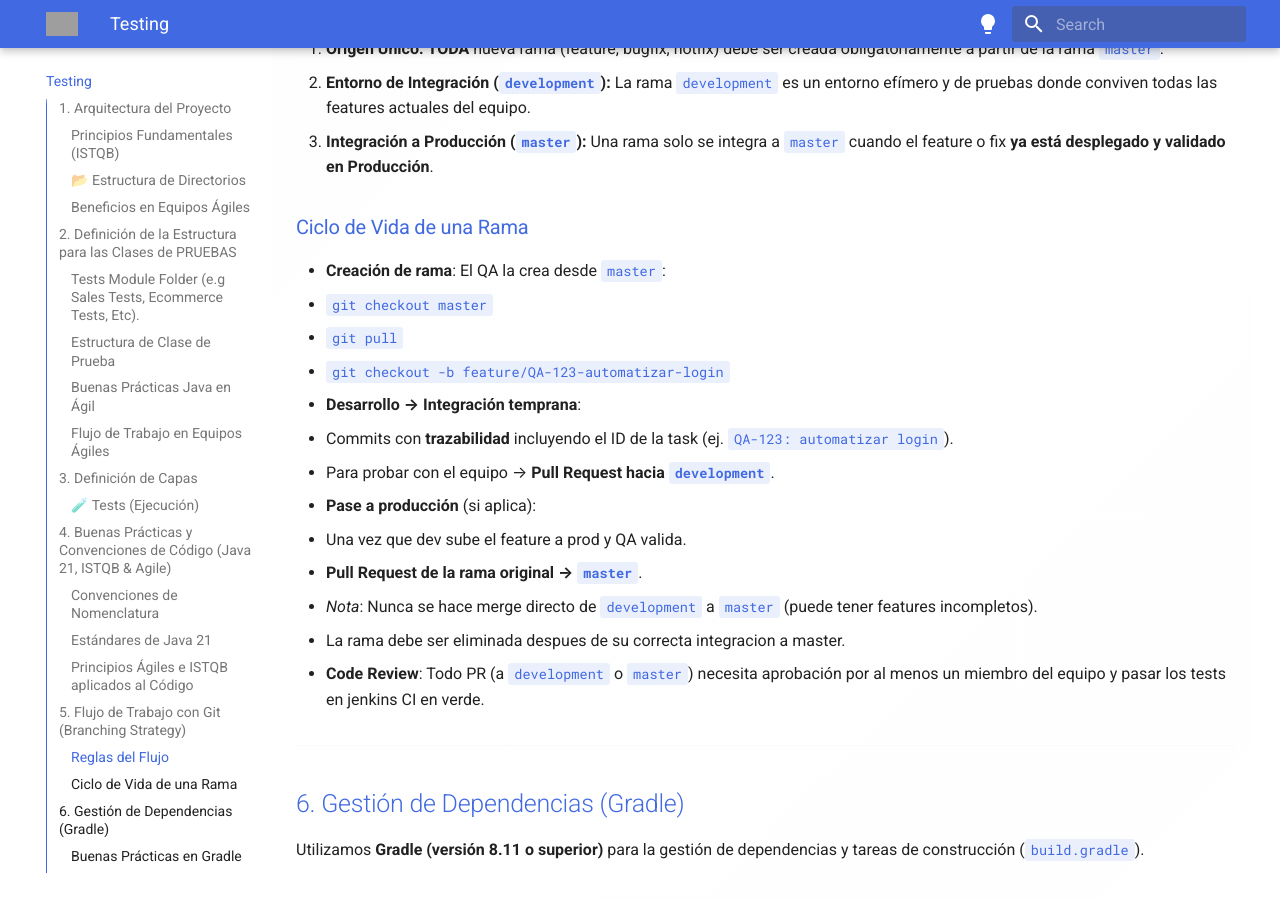
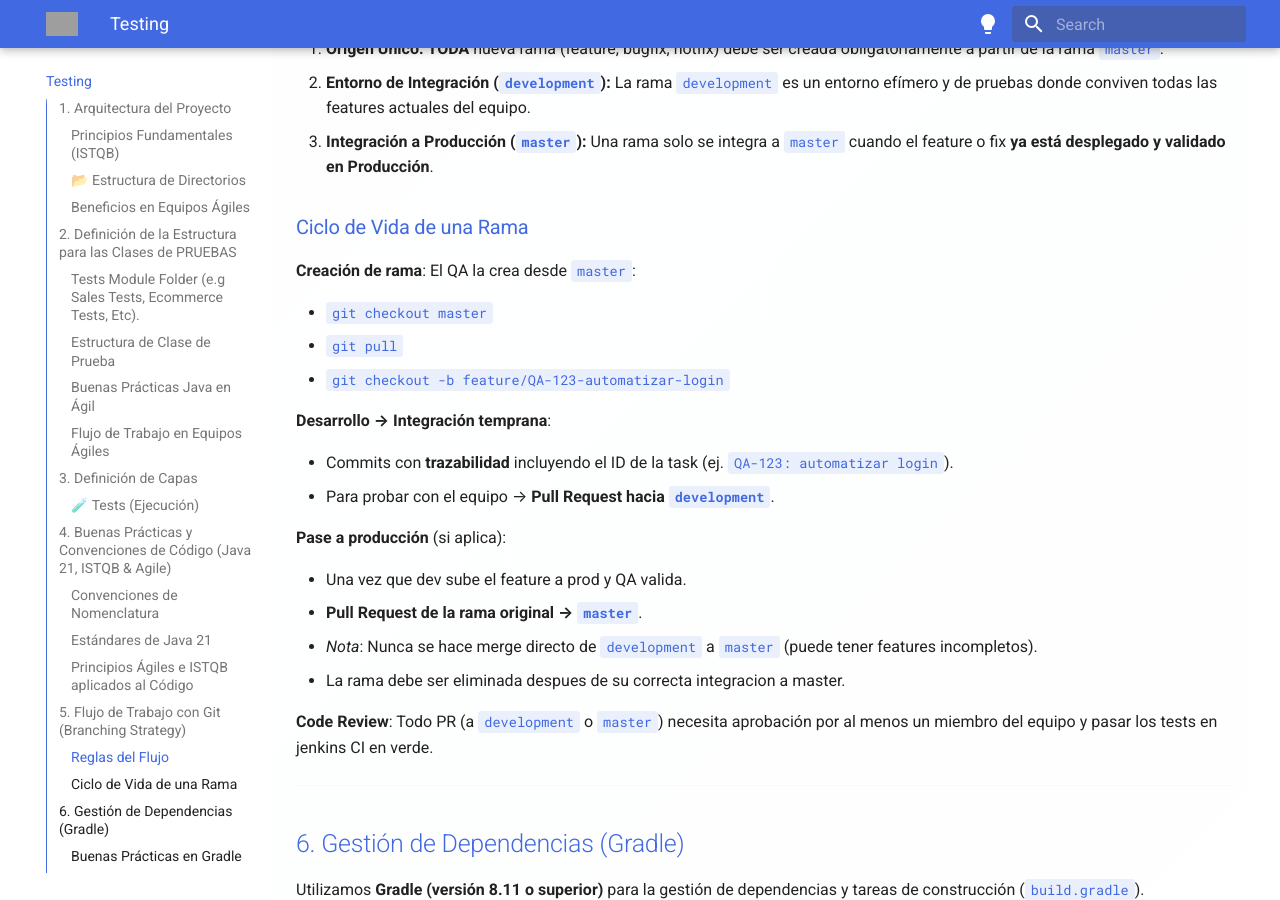
Before and after one commit to IvanArechiga/wiki-concept, an MkDocs documentation site: the page built from docs/testing/automation.md, in a window 1280 px wide and 900 px high, scrolled down 4817 px. Built offline with MkDocs 1.6.1 and Material for MkDocs 9.7.7, drawn with Linux system fonts in a browser that asks for light colours; grey boxes are pictures that could not be loaded.

```diff
--- a/docs/testing/automation.md
+++ b/docs/testing/automation.md
@@ -175,22 +175,25 @@ Nuestro flujo de control de versiones está diseñado para proteger el código d
 
 ### Ciclo de Vida de una Rama
 
-- **Creación de rama**: El QA la crea desde `master`:
-  - `git checkout master`
-  - `git pull`
-  - `git checkout -b feature/QA-123-automatizar-login`
+**Creación de rama**: El QA la crea desde `master`:
 
-- **Desarrollo → Integración temprana**:
+- `git checkout master`
+- `git pull`
+- `git checkout -b feature/QA-123-automatizar-login`
+
+**Desarrollo → Integración temprana**:
+
 - Commits con **trazabilidad** incluyendo el ID de la task (ej. `QA-123: automatizar login`).
 - Para probar con el equipo → **Pull Request hacia `development`**.
 
-- **Pase a producción** (si aplica):
-  - Una vez que dev sube el feature a prod y QA valida.
-  - **Pull Request de la rama original → `master`**.
-  - *Nota*: Nunca se hace merge directo de `development` a `master` (puede tener features incompletos).
-  - La rama debe ser eliminada despues de su correcta integracion a master.
+**Pase a producción** (si aplica):
 
-- **Code Review**: Todo PR (a `development` o `master`) necesita aprobación por al menos un miembro del equipo y pasar los tests en jenkins CI en verde.
+- Una vez que dev sube el feature a prod y QA valida.
+- **Pull Request de la rama original → `master`**.
+- *Nota*: Nunca se hace merge directo de `development` a `master` (puede tener features incompletos).
+- La rama debe ser eliminada despues de su correcta integracion a master.
+
+**Code Review**: Todo PR (a `development` o `master`) necesita aprobación por al menos un miembro del equipo y pasar los tests en jenkins CI en verde.
 
 ---
 
```
